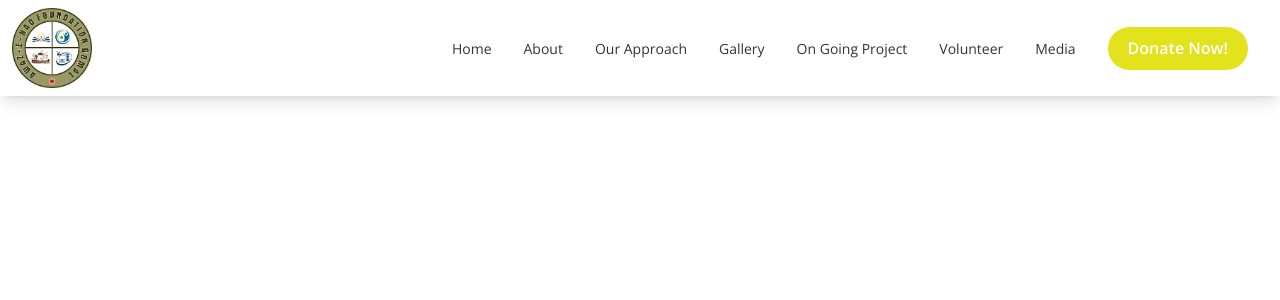
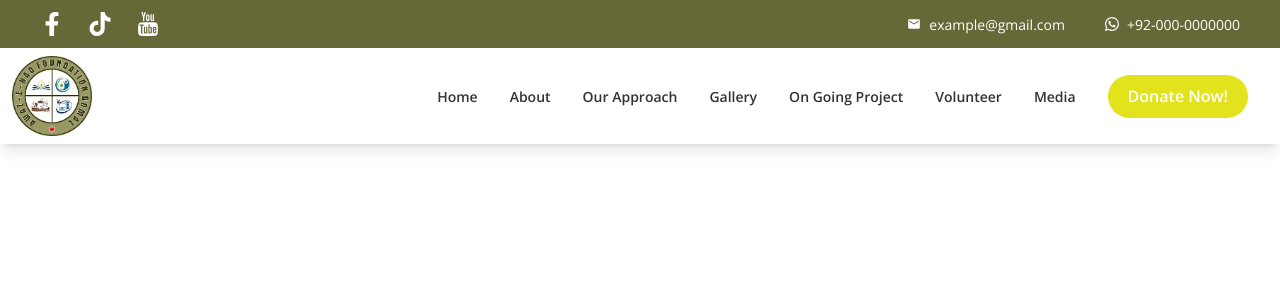
Before and after one commit to codewithRaees/awazehaq, a React (Vite) app: page / in a window 1280 px wide. Shown: the top 300 px of the page. Built offline with nearby package versions, Linux system fonts and the light colour scheme.

Commit message:
Commit Social Strip

```diff
--- a/package.json
+++ b/package.json
@@ -12,6 +12,7 @@
   "dependencies": {
     "react": "^18.3.1",
     "react-dom": "^18.3.1",
+    "react-icons": "^5.3.0",
     "styled-components": "^6.1.13"
   },
   "devDependencies": {
--- a/src/App.jsx
+++ b/src/App.jsx
@@ -1,4 +1,5 @@
 import Header from "./components/Header"
+import SocialLinksStrip from "./components/SocialLinksStrip"
 
 
 function App() {
@@ -6,6 +7,7 @@ function App() {
 
   return (
     <>
+      <SocialLinksStrip/>
       <Header/>
     </>
   )
--- a/src/components/HamburgerMenu.jsx
+++ b/src/components/HamburgerMenu.jsx
@@ -1,18 +1,20 @@
 import ReactDOM from 'react-dom';
+import { ImCross } from "react-icons/im";
+
 const HamburgerMenu = ({isOpen,onClose }) => {
 
     return ReactDOM.createPortal(
         <div className={` fixed top-0 left-0 w-full h-full bg-gray-800 bg-opacity-60 transition-opacity duration-300 ${isOpen ? 'opacity-100' : 'opacity-0 pointer-events-none'}`}>
             <div className={`flex flex-col justify-center items-center h-full transition-transform duration-300 ${isOpen ? 'transform translate-x-0' : 'transform -translate-x-full'}`}>
-                <button onClick={onClose} className="absolute top-5 right-5 hover:transition-all duration-200 hover:ease-in-out hover:bg-[#9fa05b] bg-[#c9ca71] px-4 py-2 text-white text-2xl">X</button>
-                <ul className="min-w-60  flex flex-col items-center space-y-4 text-white text-xl">
-         <li  className='w-full hover:bg-[#c9ca71] hover:text-white  px-3 py-2'>Home</li>
-          <li className='w-full hover:bg-[#c9ca71] hover:text-white  px-3 py-2'>About</li>
-          <li className='w-full hover:bg-[#c9ca71] hover:text-white  px-3 py-2'>Our Approach</li>
-          <li className='w-full hover:bg-[#c9ca71] hover:text-white  px-3 py-2'>Gallery </li>
-          <li className='w-full hover:bg-[#c9ca71] hover:text-white  px-3 py-2'>On Going Project </li>
-          <li className='w-full hover:bg-[#c9ca71] hover:text-white  px-3 py-2'>Volunteer</li>
-          <li className='w-full hover:bg-[#c9ca71] hover:text-white  px-3 py-2'>Media</li>
+                <button onClick={onClose} className="absolute top-7 right-3 hover:transition-all duration-200 hover:ease-in-out  px-4 py-2 text-white text-2xl"><ImCross/></button>
+                <ul className="min-w-60  flex flex-col items-center space-y-2 text-white text-[16px]">
+         <li  className='w-full hover:bg-[#a0a157] hover:text-white  px-3 py-1 cursor-pointer'>Home</li>
+          <li className='w-full hover:bg-[#a0a157] hover:text-white  px-3 py-1 cursor-pointer'>About</li>
+          <li className='w-full hover:bg-[#a0a157] hover:text-white  px-3 py-1 cursor-pointer'>Our Approach</li>
+          <li className='w-full hover:bg-[#a0a157] hover:text-white  px-3 py-1 cursor-pointer'>Gallery </li>
+          <li className='w-full hover:bg-[#a0a157] hover:text-white  px-3 py-1 cursor-pointer'>On Going Project </li>
+          <li className='w-full hover:bg-[#a0a157] hover:text-white  px-3 py-1 cursor-pointer'>Volunteer</li>
+          <li className='w-full hover:bg-[#a0a157] hover:text-white  px-3 py-1 cursor-pointer'>Media</li>
                 </ul>
             </div>
         </div>,
--- a/src/components/Header.jsx
+++ b/src/components/Header.jsx
@@ -45,21 +45,21 @@ const Header = () => {
         <div className="logo"><img src={logo}  className='h-20 w-20'/></div>
                 <div className=" header-left flex justify-around items-center gap-5">
                     <nav className='hidden custom-md:block'>
-        <ul className="flex justify-around gap-2 text-[#333333] text-[14px]">
-         <li  className='hover:bg-[#676838] hover:text-white rounded-full px-3 py-2'>Home</li>
-          <li className='hover:bg-[#676838] hover:text-white rounded-full px-3 py-2'>About</li>
-          <li className='hover:bg-[#676838] hover:text-white rounded-full px-3 py-2'>Our Approach</li>
-          <li className='hover:bg-[#676838] hover:text-white rounded-full px-3 py-2'>Gallery </li>
-          <li className='hover:bg-[#676838] hover:text-white rounded-full px-3 py-2'>On Going Project </li>
-          <li className='hover:bg-[#676838] hover:text-white rounded-full px-3 py-2'>Volunteer</li>
-          <li className='hover:bg-[#676838] hover:text-white rounded-full px-3 py-2'>Media</li>
+        <ul className="flex justify-around gap-2 text-[#333333] text-[14px] font-semibold">
+         <li  className='hover:bg-[#676838] hover:text-white rounded-full px-3 py-2  transition-all duration-500 ease-in-out'>Home</li>
+          <li className='hover:bg-[#676838] hover:text-white rounded-full px-3 py-2 transition-all duration-500 ease-in-out'>About</li>
+          <li className='hover:bg-[#676838] hover:text-white rounded-full px-3 py-2 transition-all duration-500 ease-in-out'>Our Approach</li>
+          <li className='hover:bg-[#676838] hover:text-white rounded-full px-3 py-2 transition-all duration-500 ease-in-out'>Gallery </li>
+          <li className='hover:bg-[#676838] hover:text-white rounded-full px-3 py-2 transition-all duration-500 ease-in-out'>On Going Project </li>
+          <li className='hover:bg-[#676838] hover:text-white rounded-full px-3 py-2 transition-all duration-500 ease-in-out'>Volunteer</li>
+          <li className='hover:bg-[#676838] hover:text-white rounded-full px-3 py-2 transition-all duration-500 ease-in-out'>Media</li>
         </ul>
                 </nav>
                 <BlinkingButton style={{ lineHeight: '23px' }} className='bg-[#676838]  font-sans rounded-full font-semibold px-4 py-3 text-white'>
        Donate Now!
             </BlinkingButton>
              <div className="relative">
-            <button onClick={toggleMenu} className=" block md:hidden p-4 text-3xl  text-[#6d6d23] rounded">
+            <button onClick={toggleMenu} className=" block custom-md:hidden p-4 text-3xl  text-[#6d6d23] rounded">
                 ☰
             </button>
             <HamburgerMenu isOpen={isOpen} onClose={toggleMenu} />
--- /dev/null
+++ b/src/components/SocialLinksStrip.jsx
@@ -0,0 +1,20 @@
+import { FaFacebookF } from "react-icons/fa";
+import { FaTiktok } from "react-icons/fa";
+import { TfiYoutube } from "react-icons/tfi";
+import { MdEmail } from "react-icons/md";
+import { BsWhatsapp } from "react-icons/bs";
+const SocialLinksStrip = () => {
+  return (
+      <div className='w-full bg-[#676838] h-12 flex justify-between px-10 items-center'>
+          <div className="left text-white text-2xl flex gap-6"><FaFacebookF/><FaTiktok/><TfiYoutube/></div>
+          <div className="right flex text-white items-center gap-10 text-[14px]">
+              <div className="hidden sm:block ">
+                  <div className="email flex  items-center gap-2"><MdEmail/><span>example@gmail.com</span></div>
+              </div>
+              <div className="whatsapp flex items-center  gap-2"><BsWhatsapp/><span>+92-000-0000000</span></div>
+          </div>
+    </div>
+  )
+}
+
+export default SocialLinksStrip
```
Also changed, not shown: 1 other file (tests, documents, lock files or other folders).
